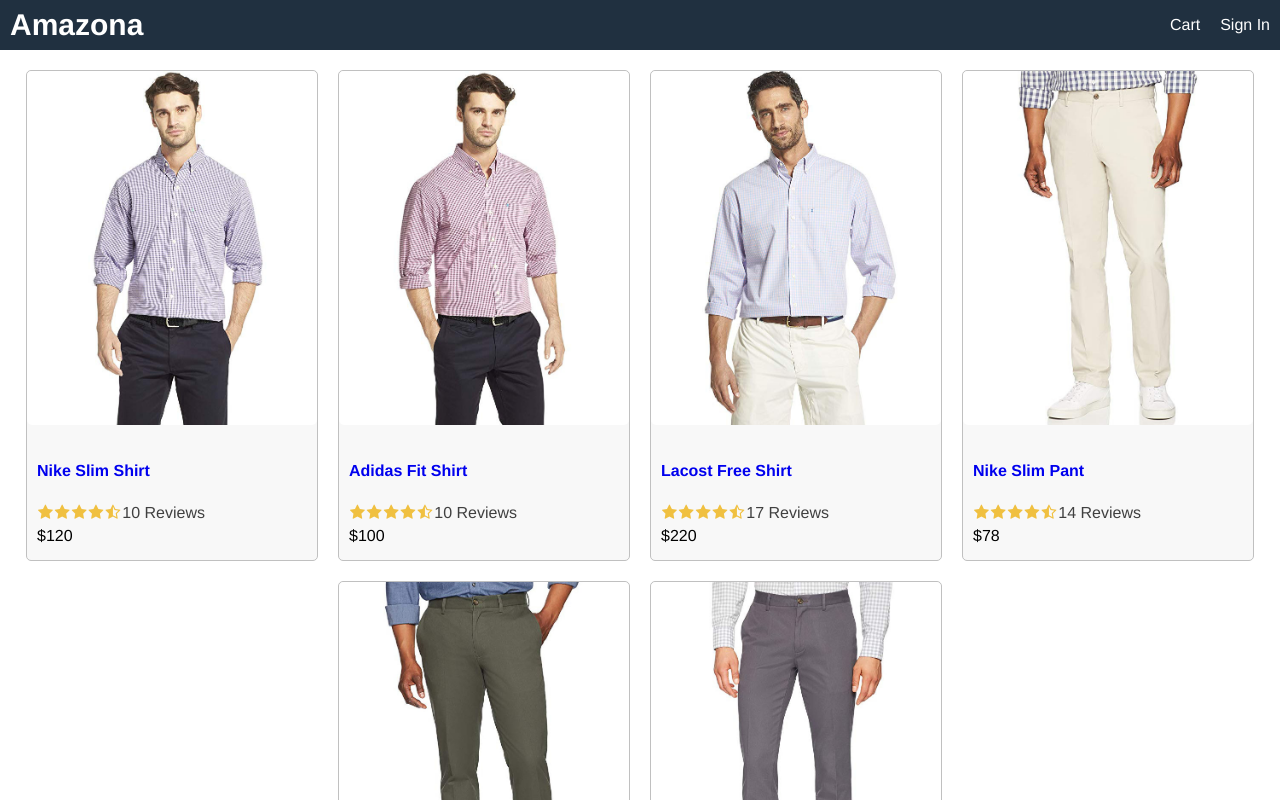
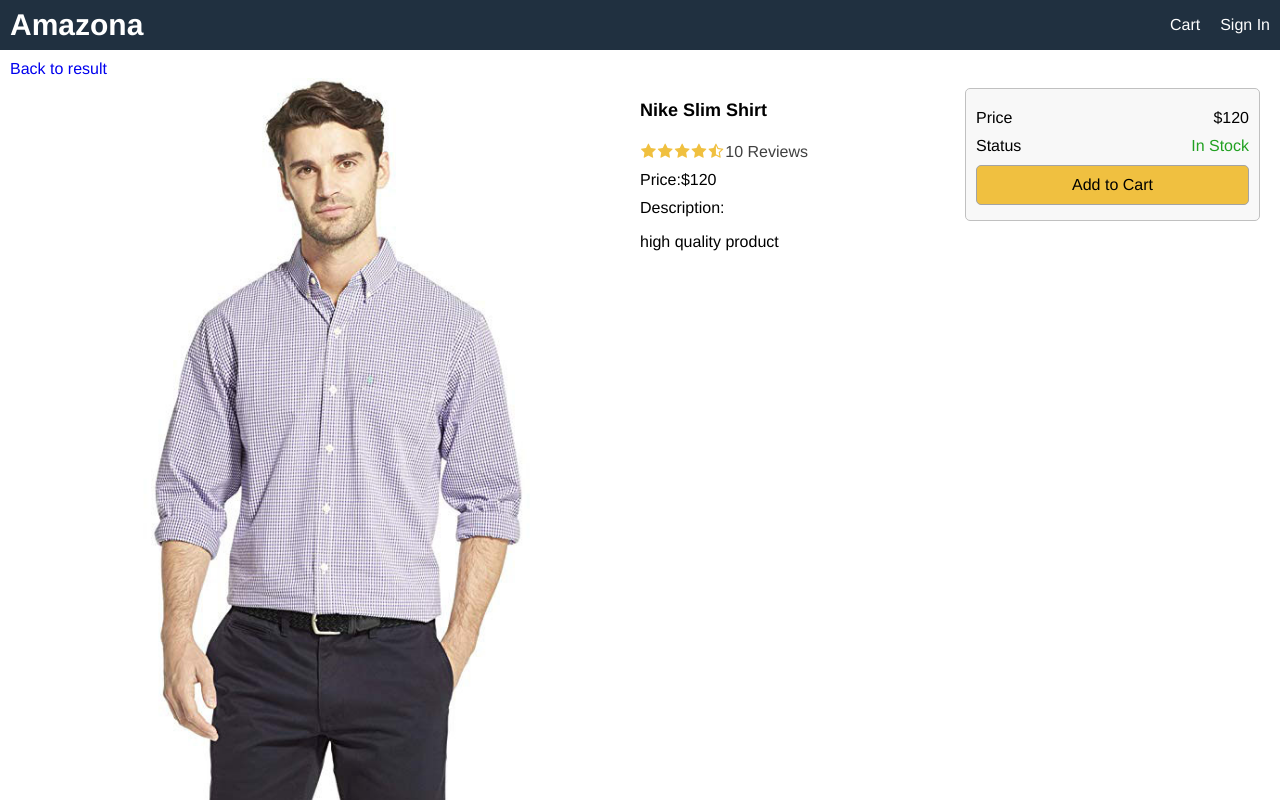
Before and after one commit to pankaj875828/e-commerce-website, a React (Create React App) app in the folder frontend/: page /product/1 in a window 1280 px wide. Shown: the top 800 px of the page. Built offline with nearby package versions, Linux system fonts and the light colour scheme.

Commit message:
build product screen

```diff
--- a/frontend/package.json
+++ b/frontend/package.json
@@ -8,6 +8,7 @@
     "@testing-library/user-event": "^12.8.3",
     "react": "^17.0.2",
     "react-dom": "^17.0.2",
+    "react-router-dom": "^5.2.0",
     "react-scripts": "4.0.3",
     "web-vitals": "^1.1.1"
   },
--- a/frontend/src/App.js
+++ b/frontend/src/App.js
@@ -1,9 +1,11 @@
 import React from 'react'
-import data from './data'
-import Product from './component/Product'
+import { BrowserRouter, Route } from 'react-router-dom'
+import HomeScreen from './screens/HomeScreen'
+import ProductScreen from './screens/ProductScreen'
 
 function App() {
   return (
+    <BrowserRouter>
       <div className="grid-container">
         <header className="row">
           <div>
@@ -15,15 +17,12 @@
           </div>
         </header>
         <main>
-        <div className="row center">
-          {data.products.map((product) => (
-            <Product key={product._id} product={product}></Product>
-          ))
-          }
-        </div>
+          <Route path="/product/:id" component={ProductScreen}></Route>
+          <Route path="/" component={HomeScreen} exact></Route>
         </main>
         <footer className="row center">All Rights Reserved</footer>
       </div>
+    </BrowserRouter>
   );
 }
 
--- a/frontend/src/data.js
+++ b/frontend/src/data.js
@@ -1,70 +1,76 @@
 const data = {
-    products:[
+    products: [
         {
-            _id:'1',
-            name:'Nike Slim Shirt',
-            category:'Shirts',
-            image:'/images/p1.jpg',
-            price:'$120',
-            brand:'Nike',
-            rating:4.5,
-            numReviews:10,
-            description:'high quality product',
+            _id: '1',
+            name: 'Nike Slim Shirt',
+            category: 'Shirts',
+            image: '/images/p1.jpg',
+            price: '$120',
+            countInStock: 10,
+            brand: 'Nike',
+            rating: 4.5,
+            numReviews: 10,
+            description: 'high quality product',
         },
         {
-            _id:'2',
-            name:'Adidas Fit Shirt',
-            category:'Shirts',
-            image:'/images/p2.jpg',
-            price:'$100',
-            brand:'Adidas',
-            rating:4.5,
-            numReviews:10,
-            description:'high quality product',
+            _id: '2',
+            name: 'Adidas Fit Shirt',
+            category: 'Shirts',
+            image: '/images/p2.jpg',
+            price: '$100',
+            countInStock: 20,
+            brand: 'Adidas',
+            rating: 4.5,
+            numReviews: 10,
+            description: 'high quality product',
         },
         {
-            _id:'3',
-            name:'Lacost Free Shirt',
-            category:'Shirts',
-            image:'/images/p3.jpg',
-            price:'$220',
-            brand:'Lacost',
-            rating:4.5,
-            numReviews:17,
-            description:'high quality product',
+            _id: '3',
+            name: 'Lacost Free Shirt',
+            category: 'Shirts',
+            image: '/images/p3.jpg',
+            price: '$220',
+            countInStock: 0,
+            brand: 'Lacost',
+            rating: 4.5,
+            numReviews: 17,
+            description: 'high quality product',
         },
         {
-            _id:'4',
-            name:'Nike Slim Pant',
-            category:'Pants',
-            image:'/images/p4.jpg',
-            price:'$78',
-            brand:'Nike',
-            rating:4.5,
-            numReviews:14,
-            description:'high quality product',
+            _id: '4',
+            name: 'Nike Slim Pant',
+            category: 'Pants',
+            image: '/images/p4.jpg',
+            price: '$78',
+            countInStock: 15,
+            brand: 'Nike',
+            rating: 4.5,
+            numReviews: 14,
+            description: 'high quality product',
         },
         {
-            _id:'5',
-            name:'Puma Slim Pant',
-            category:'Pants',
-            image:'/images/p5.jpg',
-            price:'$65',
-            brand:'Puma',
-            rating:4.5,
-            numReviews:10,
-            description:'high quality product',
+            _id: '5',
+            name: 'Puma Slim Pant',
+            category: 'Pants',
+            image: '/images/p5.jpg',
+            price: '$65',
+            countInStock: 30,
+            brand: 'Puma',
+            rating: 4.5,
+            numReviews: 10,
+            description: 'high quality product',
         },
         {
-            _id:'6',
-            name:'Adidas Fit Pant',
-            category:'Pants',
-            image:'/images/p6.jpg',
-            price:'$139',
-            brand:'Adidas',
-            rating:4.5,
-            numReviews:15,
-            description:'high quality product',
+            _id: '6',
+            name: 'Adidas Fit Pant',
+            category: 'Pants',
+            image: '/images/p6.jpg',
+            price: '$139',
+            countInStock: 0,
+            brand: 'Adidas',
+            rating: 4.5,
+            numReviews: 15,
+            description: 'high quality product',
         },
     ],
 };
--- a/frontend/src/index.css
+++ b/frontend/src/index.css
@@ -62,6 +62,40 @@
 a:hover {
   color: #ff8000;
 }
+
+ul{
+  padding: 0;
+  margin: 0;
+  list-style-type: none;
+}
+
+li{
+  margin-top: 1rem;
+}
+
+button:hover{
+  border:0.1rem #404040 solid;
+}
+
+button{
+  padding: 1rem;
+  border-radius: 0.5rem;
+  border: 0.1rem #a4a4a4 solid;
+  font-size: 1.6rem;
+  font-family: helvetica, arial, sans-serif;
+  -webkit-font-smoothing: antialiased;
+  -moz-osx-font-smoothing: grayscale;
+  cursor: pointer;
+}
+
+button.primary{
+  background-color: #f0c040;
+}
+
+button.block{
+  width: 100%;
+}
+
 .row {
   display: flex;
   flex-wrap: wrap;
@@ -86,6 +120,18 @@
   justify-content: center;
 }
 
+.row.top{
+  align-items: flex-start;
+}
+
+.col-1{
+  flex: 1 1 25rem;
+}
+
+.col-2{
+  flex: 2 1 50rem;
+}
+
 /* image */
 
 img {
@@ -95,6 +141,10 @@
 img.medium{
     max-width: 29rem;
     width: 100%;
+}
+
+img.large{
+  width: 100%;
 }
 
 /* card */
@@ -128,3 +178,13 @@
 .rating span:last-child{
   color: #404040;
 }
+
+/* Alert */
+
+.success{
+  color:#20a020
+}
+
+.error{
+  color: #a02020;
+}
--- /dev/null
+++ b/frontend/src/screens/HomeScreen.js
@@ -0,0 +1,17 @@
+import React from 'react'
+import data from '../data'
+import Product from '../component/Product'
+
+
+export default function HomeScreen() {
+  return (
+    <div>
+      <div className="row center">
+        {data.products.map((product) => (
+          <Product key={product._id} product={product}></Product>
+        ))
+        }
+      </div>
+    </div>
+  )
+}
--- /dev/null
+++ b/frontend/src/screens/ProductScreen.js
@@ -0,0 +1,59 @@
+import React from 'react'
+import data from '../data'
+import Rating from '../component/Rating'
+import { Link } from 'react-router-dom'
+
+export default function ProductScreen(props) {
+    const product = data.products.find((x)=>x._id === props.match.params.id)
+    if(!product){
+        return <div> Product Not Found </div>
+    }
+    return (
+        <div>
+            <Link to="/">Back to result</Link>
+            <div className="row top">
+                <div className="col-2">
+                    <img className="large" src={product.image} alt={product.name}></img>
+                </div>
+                <div className="col-1">
+                    <ul>
+                        <li>
+                            <h1>{product.name}</h1>
+                        </li>
+                        <li>
+                            <Rating rating={product.rating} numReviews={product.numReviews}></Rating>
+                        </li>
+                        <li> Price:{product.price}</li>
+                        <li>Description:
+                            <p>{product.description}</p>
+                        </li>
+                    </ul>
+                </div>
+                <div className="col-1">
+                   <div className="card card-body">
+                       <ul>
+                           <li>
+                               <div className="row">
+                                   <div>Price</div>
+                                   <div className="price">{product.price}</div>
+                               </div>
+                           </li>
+
+                           <li>
+                               <div className="row">
+                                   <div>Status</div>
+                                   <div>
+                                       {product.countInStock > 0 ? (<span className="success">In Stock</span>) : (<span className="error">Unavailable</span>)}
+                                   </div>
+                               </div>
+                           </li>
+                           <li>
+                               <button className="primary block">Add to Cart</button>
+                           </li>
+                       </ul>
+                   </div>
+                </div>
+            </div>
+        </div>
+    )
+}
```
Also changed, not shown: 1 other file (tests, documents, lock files or other folders). Lines whose indentation alone changed are shown as unchanged.
